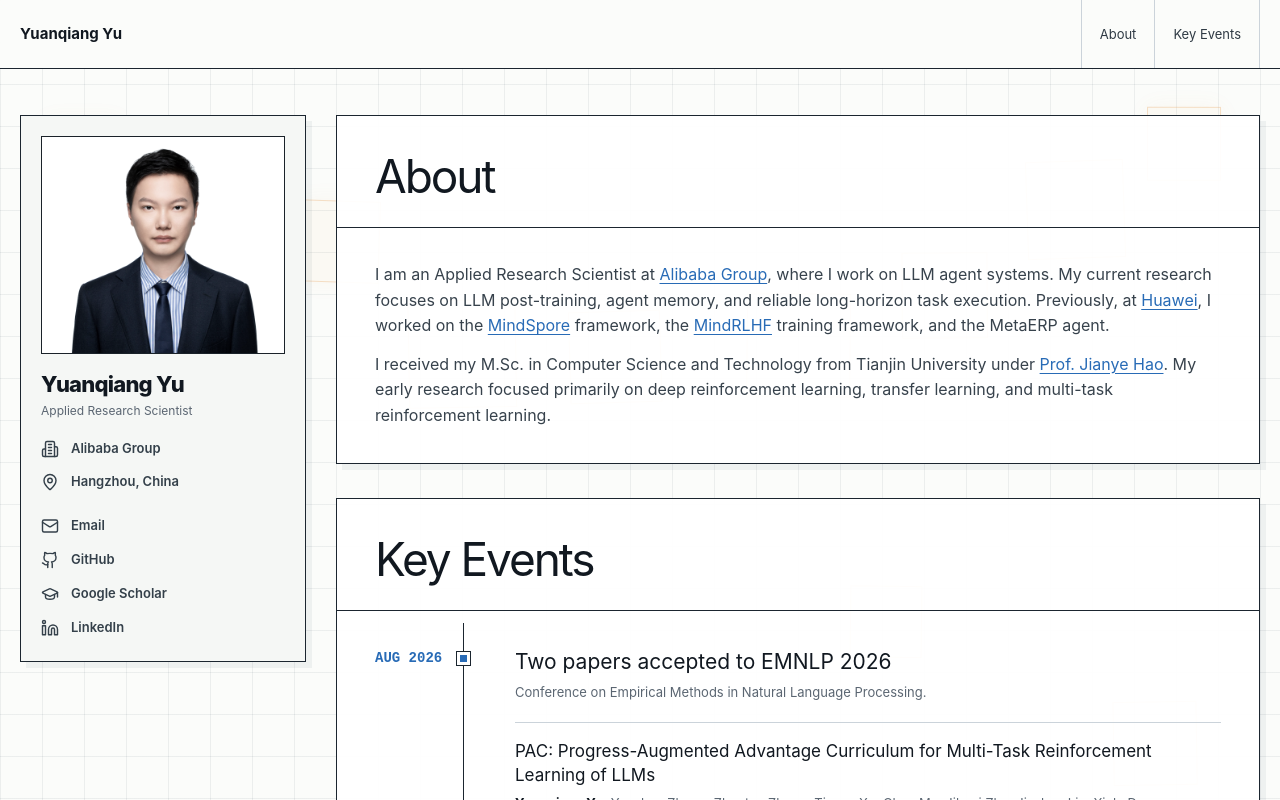
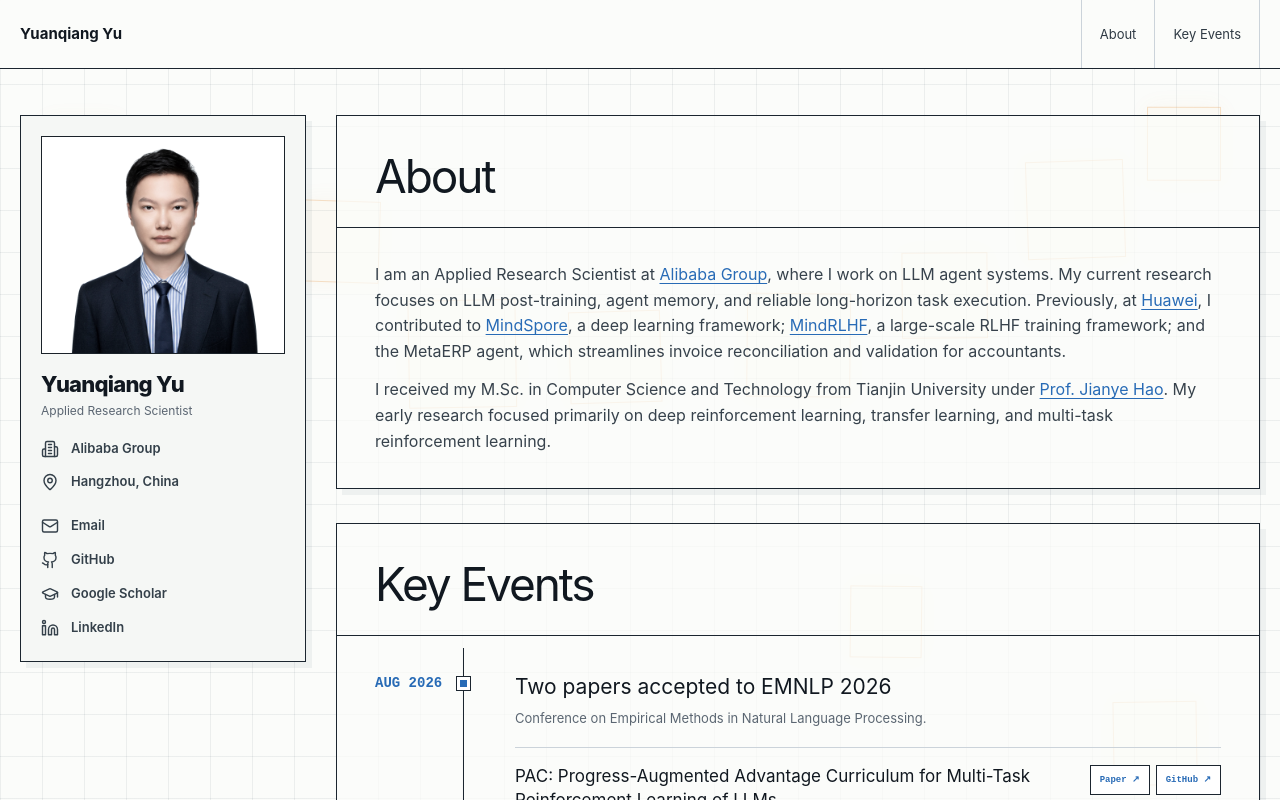
Before and after one commit to metaqiang/metaqiang.github.io, a Next.js app: page / in a window 1280 px wide. Shown: the top 800 px of the page. Built offline with nearby package versions, Linux system fonts and the light colour scheme.

Commit message:
Update homepage content and presentation

```diff
--- a/app/layout.tsx
+++ b/app/layout.tsx
@@ -10,7 +10,7 @@ import '@/styles/responsive.css';
 
 export const metadata: Metadata = {
   metadataBase: new URL('https://metaqiang.github.io'),
-  title: 'Yuanqiang Yu',
+  title: 'Yuanqiang Yu — Homepage',
   description: 'Applied research scientist working on LLM agents, reinforcement learning, memory systems, and skill routing.',
   applicationName: 'Yuanqiang Yu',
   authors: [{ name: 'Yuanqiang Yu', url: 'https://metaqiang.github.io' }],
@@ -18,7 +18,7 @@ export const metadata: Metadata = {
   keywords: ['Yuanqiang Yu', 'LLM Agents', 'Reinforcement Learning', 'Machine Learning', 'Alibaba', 'Tianjin University'],
   alternates: { canonical: '/' },
   openGraph: {
-    title: 'Yuanqiang Yu',
+    title: 'Yuanqiang Yu — Homepage',
     description: 'Applied research scientist building agents that remember, reason, and improve.',
     url: 'https://metaqiang.github.io',
     siteName: 'Yuanqiang Yu',
@@ -27,11 +27,10 @@ export const metadata: Metadata = {
   },
   twitter: {
     card: 'summary_large_image',
-    title: 'Yuanqiang Yu',
+    title: 'Yuanqiang Yu — Homepage',
     description: 'Applied research scientist building agents that remember, reason, and improve.',
     images: ['/og.png'],
   },
-  icons: { icon: '/yuanqiang-yu-portrait.jpg' },
 };
 
 export default function RootLayout({ children }: Readonly<{ children: React.ReactNode }>) {
--- a/data/milestones.tsx
+++ b/data/milestones.tsx
@@ -10,7 +10,10 @@ export const milestones: Milestone[] = [
       {
         title: 'PAC: Progress-Augmented Advantage Curriculum for Multi-Task Reinforcement Learning of LLMs',
         authors: 'Yuanqiang Yu, Yanzhao Zheng, Zhentao Zhang, Tianze Xu, Chao Ma, Jihuai Zhu, Jiashun Liu, Xinle Deng, Baohua Dong, Hangcheng Zhu, and Ruohui Huang',
-        links: [],
+        links: [
+          { label: 'Paper', href: 'https://arxiv.org/abs/2608.30528' },
+          { label: 'GitHub', href: 'https://github.com/metaqiang/pac-curricula' },
+        ],
       },
       {
         title: 'Counterfactual Constraint-Conditioned On-Policy Distillation for Multi-Constraint Instruction Following',
@@ -52,14 +55,14 @@ export const milestones: Milestone[] = [
   },
   {
     date: { iso: '2025-10', label: 'Oct 2025' },
-    title: 'I joined Alibaba Group in Hangzhou, China',
+    title: 'Joined Alibaba Group in Hangzhou, China',
     titleLink: { label: 'Alibaba Group', href: siteLinks.alibaba },
     logo: { src: '/institutions/alibaba.png', alt: 'Alibaba Group logo' },
     description: 'Applied Research Scientist · Oct 2025 — Present.',
   },
   {
     date: { iso: '2023-06', label: 'Jun 2023' },
-    title: 'I joined Huawei in Shenzhen, China',
+    title: 'Joined Huawei in Shenzhen, China',
     titleLink: { label: 'Huawei', href: siteLinks.huawei },
     logo: { src: '/institutions/huawei.png', alt: 'Huawei logo' },
     description: 'Machine Learning Engineer · MetaERP agent · Jun 2023 — Oct 2025.',
--- a/data/profile.tsx
+++ b/data/profile.tsx
@@ -36,7 +36,7 @@ export const profile = {
 export const aboutContent = (
   <>
     <p>
-      I am an Applied Research Scientist at <a href={siteLinks.alibaba} target="_blank" rel="noreferrer">Alibaba Group</a>, where I work on LLM agent systems. My current research focuses on LLM post-training, agent memory, and reliable long-horizon task execution. Previously, at <a href={siteLinks.huawei} target="_blank" rel="noreferrer">Huawei</a>, I worked on the <a href={siteLinks.mindSpore} target="_blank" rel="noreferrer">MindSpore</a> framework, the <a href={siteLinks.mindRlhf} target="_blank" rel="noreferrer">MindRLHF</a> training framework, and the MetaERP agent.
+      I am an Applied Research Scientist at <a href={siteLinks.alibaba} target="_blank" rel="noreferrer">Alibaba Group</a>, where I work on LLM agent systems. My current research focuses on LLM post-training, agent memory, and reliable long-horizon task execution. Previously, at <a href={siteLinks.huawei} target="_blank" rel="noreferrer">Huawei</a>, I contributed to <a href={siteLinks.mindSpore} target="_blank" rel="noreferrer">MindSpore</a>, a deep learning framework; <a href={siteLinks.mindRlhf} target="_blank" rel="noreferrer">MindRLHF</a>, a large-scale RLHF training framework; and the MetaERP agent, which streamlines invoice reconciliation and validation for accountants.
     </p>
     <p>
       I received my M.Sc. in Computer Science and Technology from Tianjin University under <a href={siteLinks.jianyeHaoScholar} target="_blank" rel="noreferrer">Prof. Jianye Hao</a>. My early research focused primarily on deep reinforcement learning, transfer learning, and multi-task reinforcement learning.
--- a/styles/layout.css
+++ b/styles/layout.css
@@ -68,7 +68,7 @@
 .frame {
   margin-bottom: 34px;
   border: 1.5px solid var(--line);
-  background: rgba(255, 255, 255, .94);
+  background: rgba(251, 252, 250, .72);
   box-shadow: 6px 6px 0 rgba(34, 55, 70, .055);
 }
 
```
